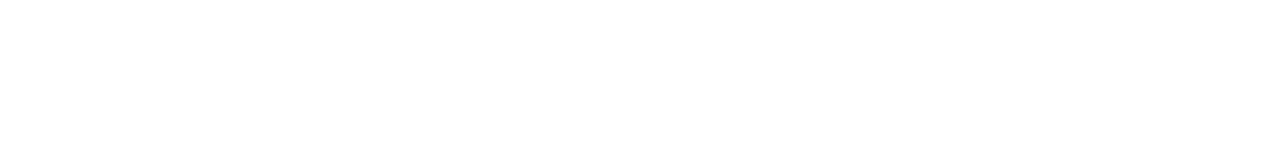
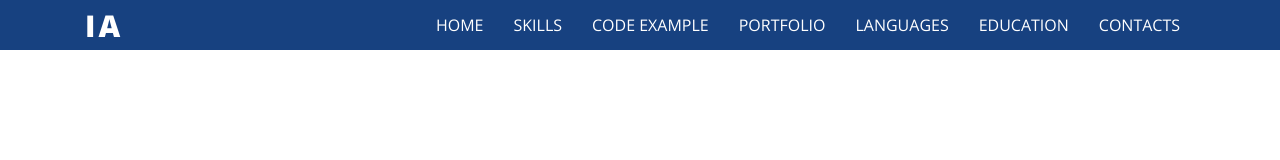
Before and after one commit to iskendder/Portfolio, a plain HTML site: page index.html in a window 1280 px wide. Drawn offline with nearby package versions, Linux system fonts and the light colour scheme; files that its build step writes are made by us from their sources.

Commit message:
add header

```diff
--- a/css/style.css
+++ b/css/style.css
@@ -0,0 +1,76 @@
+:root {
+  --accent: #174180;
+  --accent-light: #3764a7;
+  --pure-white: #fff;
+}
+
+html {
+  box-sizing: border-box;
+  scroll-behavior: smooth;
+}
+
+*,
+*::before,
+*::after {
+  box-sizing: inherit;
+}
+
+body {
+  margin: 0;
+  font-family: "Open sans", sans-serif;
+  color: var(--accent);
+}
+
+.container {
+  width: 1140px;
+  margin: 0 auto;
+  padding: 0 15px;
+}
+
+.header {
+  background-color: var(--accent);
+}
+
+.header a {
+  color: var(--pure-white);
+  text-decoration: none;
+}
+
+.header__logo {
+  display: inline-block;
+  width: 20%;
+  font-size: 30px;
+  font-weight: 800;
+  letter-spacing: 3px;
+}
+
+.header__logo img {
+  width: 100%;
+  height: 60px;
+  object-fit: contain;
+}
+
+.header__menu {
+  display: flex;
+  margin: 0;
+  padding: 0;
+  list-style: none;
+}
+
+.header__menu-link {
+  font-size: 16px;
+  line-height: 16px;
+  padding: 14px 15px;
+  text-transform: uppercase;
+}
+
+.header__menu-link:hover {
+  background-color: var(--accent-light);
+}
+
+.header__nav {
+  min-height: 50px;
+  display: flex;
+  justify-content: space-between;
+  align-items: center;
+}
--- a/index.html
+++ b/index.html
@@ -1,13 +1,54 @@
 <!DOCTYPE html>
 <html lang="en">
-<head>
-  <meta charset="UTF-8">
-  <meta http-equiv="X-UA-Compatible" content="IE=edge">
-  <meta name="viewport" content="width=device-width, initial-scale=1.0">
-  <title>Iskender Abdihaliluulu</title>
-  <link rel="stylesheet" href="style.css">
-</head>
-<body>
+  <head>
+    <meta charset="UTF-8" />
+    <meta http-equiv="X-UA-Compatible" content="IE=edge" />
+    <meta name="viewport" content="width=device-width, initial-scale=1.0" />
+    <title>Iskender Abdihaliluulu</title>
+    <link rel="preconnect" href="https://fonts.googleapis.com" />
+    <link rel="preconnect" href="https://fonts.gstatic.com" crossorigin />
+    <link
+      href="https://fonts.googleapis.com/css2?family=Open+Sans:wght@300;400;700;800&display=swap"
+      rel="stylesheet"
+    />
+    <link rel="stylesheet" href="css/style.css" />
+  </head>
+  <body>
+    <header class="header">
+      <div class="container">
+        <nav class="header__nav">
+          <a href="#" class="header__logo">IA</a>
+          <ul class="header__menu">
+            <li class="header__menu-item">
+              <a href="#home" class="header__menu-link">Home</a>
+            </li>
 
-</body>
+            <li class="header__menu-item">
+              <a href="#skills" class="header__menu-link">Skills</a>
+            </li>
+
+            <li class="header__menu-item">
+              <a href="#code" class="header__menu-link">Code example</a>
+            </li>
+
+            <li class="header__menu-item">
+              <a href="#portfolio" class="header__menu-link">Portfolio</a>
+            </li>
+
+            <li class="header__menu-item">
+              <a href="#lang" class="header__menu-link">Languages</a>
+            </li>
+
+            <li class="header__menu-item">
+              <a href="#education" class="header__menu-link">Education</a>
+            </li>
+
+            <li class="header__menu-item">
+              <a href="#contacts" class="header__menu-link">Contacts</a>
+            </li>
+          </ul>
+        </nav>
+      </div>
+    </header>
+  </body>
 </html>
```
